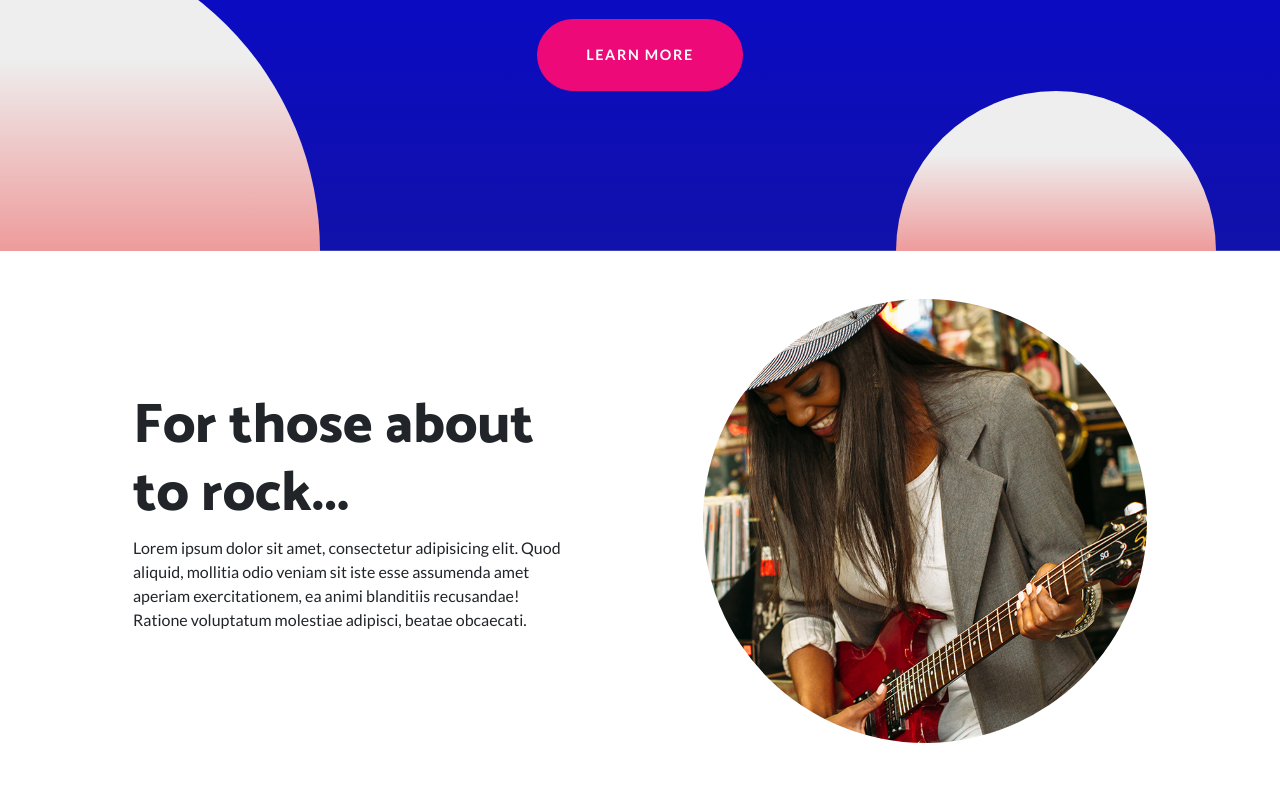
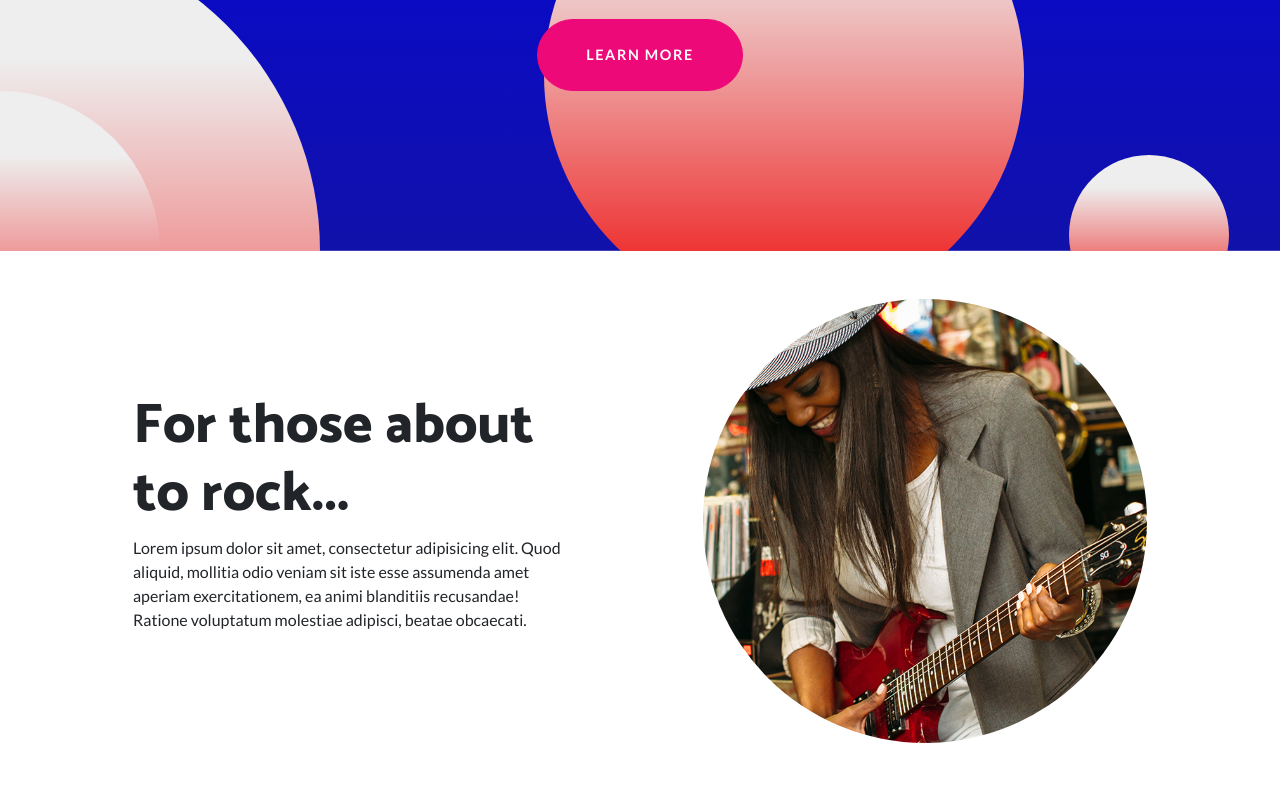
Before and after one commit to Dagon-R/Dagon-R.github.io, a website: page American/index.html in a window 1280 px wide. Shown: the part 436-1226 px from the top of the page. Drawn offline with Linux system fonts and the light colour scheme.

Commit message:
Redesign Background Gradient and Header

```diff
--- a/American/css/american-main.css
+++ b/American/css/american-main.css
@@ -111,24 +111,24 @@ header.masthead .bg-circle-1 {
 }
 
 header.masthead .bg-circle-2 {
-  height: 50rem;
-  width: 50rem;
-  top: -25rem;
-  right: -25rem;
+  height: calc(10rem * var(--scale));
+  width: calc(10rem * var(--scale));
+  bottom: calc(-5rem * var(--scale));
+  left: calc(-5rem * var(--scale));
 }
 
 header.masthead .bg-circle-3 {
-  height: 20rem;
-  width: 20rem;
-  bottom: -10rem;
-  right: 5%;
+  height: calc(5rem * var(--scale));
+  width: calc(5rem * var(--scale));
+  bottom: calc(-2rem * var(--scale));
+  right: calc(2% * var(--scale));
 }
 
 header.masthead .bg-circle-4 {
-  height: 30rem;
-  width: 30rem;
-  top: -5rem;
-  right: 35%;
+  height: calc(15rem * var(--scale));
+  width: calc(15rem * var(--scale));
+  bottom: calc(-2rem * var(--scale));
+  right: calc(10% * var(--scale));
 }
 
 @media (min-width: 992px) {
```
